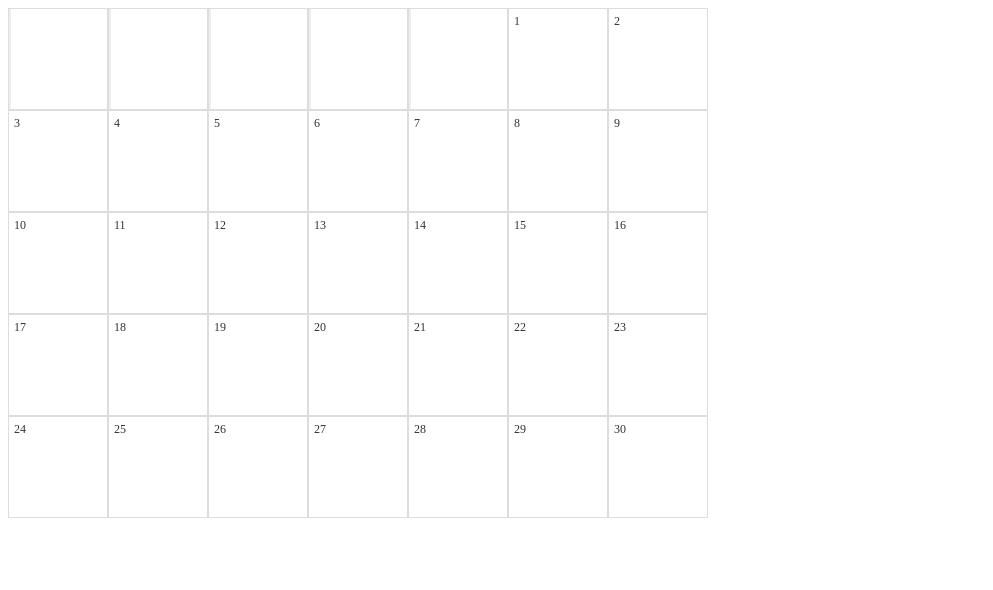
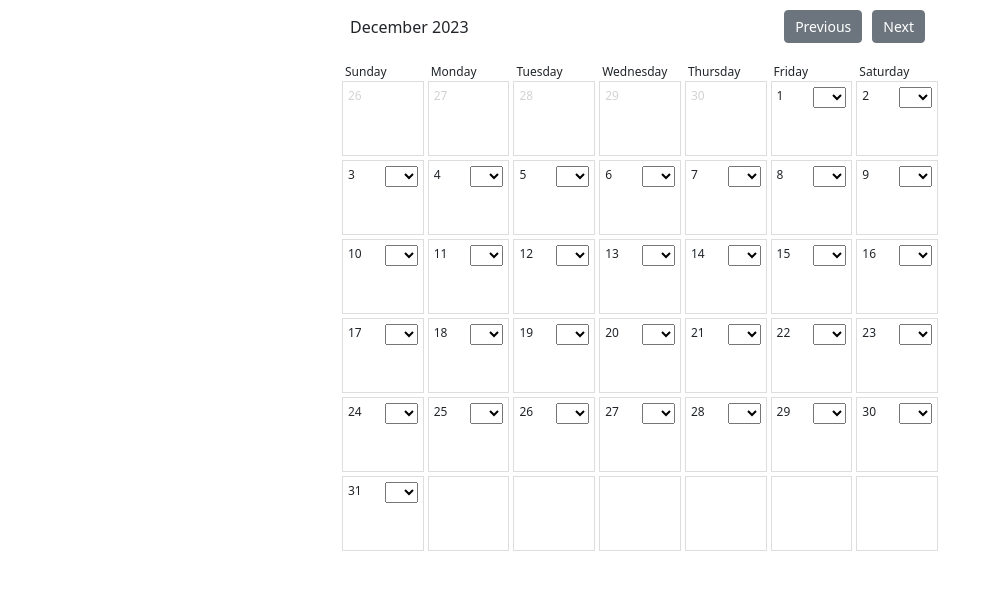
Before and after one commit to allanlevsen/angular-calendar, an Angular app: page / in a window 1280 px wide. Shown: the top 590 px of the page, without its empty margins (0-993 px from the left). Built offline with nearby package versions, Linux system fonts and the light colour scheme.

Commit message:
version2 changes

```diff
--- a/angular.json
+++ b/angular.json
@@ -25,9 +25,13 @@
               "src/assets"
             ],
             "styles": [
+              "node_modules/bootstrap/scss/bootstrap.scss",
+              "node_modules/bootstrap-icons/font/bootstrap-icons.css",
               "src/styles.css"
             ],
-            "scripts": []
+            "scripts": [
+              "node_modules/bootstrap/dist/js/bootstrap.bundle.min.js"
+            ]
           },
           "configurations": {
             "production": {
--- a/package.json
+++ b/package.json
@@ -18,6 +18,8 @@
     "@angular/platform-browser": "^15.0.0",
     "@angular/platform-browser-dynamic": "^15.0.0",
     "@angular/router": "^15.0.0",
+    "bootstrap": "^5.3.2",
+    "bootstrap-icons": "^1.11.2",
     "rxjs": "~7.5.0",
     "tslib": "^2.3.0",
     "zone.js": "~0.12.0"
--- a/src/app/app.module.ts
+++ b/src/app/app.module.ts
@@ -4,7 +4,7 @@ import { BrowserModule } from '@angular/platform-browser';
 import { AppRoutingModule } from './app-routing.module';
 import { AppComponent } from './app.component';
 import { CalendarComponent } from './calendar/calendar.component';
-
+import { FormsModule } from '@angular/forms';
 @NgModule({
   declarations: [
     AppComponent,
@@ -12,7 +12,8 @@ import { CalendarComponent } from './calendar/calendar.component';
   ],
   imports: [
     BrowserModule,
-    AppRoutingModule
+    AppRoutingModule,
+    FormsModule
   ],
   providers: [],
   bootstrap: [AppComponent]
--- a/src/app/calendar/calendar.component.css
+++ b/src/app/calendar/calendar.component.css
@@ -2,38 +2,119 @@
    display: flex;
    flex-wrap: wrap;
    justify-content: center;
-   max-width: 700px; /* Adjust based on your requirement */
+   max-width: 700px;
+ }
+
+ .calendar-container {
+   max-width: 600px;
+   margin: auto;
+ }
+
+ /* .calendar-header {
+   text-align: left;
+   font-size: 16px;
+   margin-bottom: 10px;
+ } */
+ .calendar-header {
+   display: flex;
+   justify-content: space-between;
+   align-items: center;
+   padding: 10px;
+   font-size: 16px;
+   margin-bottom: 10px;
+ }
+
+ .month-year {
+   flex-grow: 1;
+   text-align: left;
+   font-size: 24px;
+ }
+
+ .navigation-buttons {
+   flex-grow: 1;
+   text-align: right;
+ }
+
+ .navigate-btn {
+   padding: 5px 10px;
+   margin: 0 5px;
+   cursor: pointer;
+ }
+
+ .calendar-weekdays {
+   display: flex;
+   justify-content: space-between;
+ }
+
+ .weekday {
+   width: calc(100% / 7);
+   text-align: left ;
+   font-weight: 500;
+   font-size: 12px;
+   margin-left: 5px;
  }
 
  .week {
    display: flex;
    justify-content: space-between;
    width: 100%;
+   margin-bottom: 4px;
  }
 
  .day {
    display: flex;
-   position: relative; /* Set position to relative for absolute positioning of day number */
+   position: relative; /* needed for absolute positioning */
    border: 1px solid #ddd;
    width: calc(100% / 7);
-   height: 100px;
+   height: 75px;
+   margin-left: 2px;
+   margin-right: 2px;
+ }
+
+ .grey-day {
+   color: lightgrey;
  }
 
  .date-value {
+   display: flex;
+   flex-direction: column;
+   align-items: center;
+   justify-content: center;
+   height: 100%;
+   position: relative; /* needed for absolute positioning */
+ }
+
+ .day-number {
    position: absolute;
-   top: 5px; /* Position day number at the top */
-   left: 5px; /* Position day number at the left */
-   font-size: 12px; /* Small font size for the day number */
-   color: #333;
+   top: 5px;
+   left: 5px;
+   font-size: 12px;
+ }
+
+ .schedule-dropdown {
+   position: absolute;
+   top: 5px;
+   right: 5px;
+   font-size: 12px;
  }
 
  .value {
-   font-size: 36px; /* Large font size for the value */
+   font-size: 36px; /* Larger font size for the selected value */
    color: teal;
-   margin-top: 20px; /* Push the value down to center it */
+   position: absolute;
+   top: 50%;
+   left: 50%;
+   transform: translate(-50%, -50%);
  }
 
  .date-disabled {
    background-color: #f8f8f8;
-   border: 1px solid #eee;
+   /* border: 1px solid #eee; */
+   position: relative;
  }
+
+ .cal-nav-button {
+   padding: 5px 10px;
+   margin: 0 5px;
+   cursor: pointer;
+ }
--- a/src/app/calendar/calendar.component.html
+++ b/src/app/calendar/calendar.component.html
@@ -1,13 +1,28 @@
+<div class="calendar-container">
+   <div class="calendar-header">
+     {{ currentMonthName }} {{ year }}
+     <span class="navigation-buttons">
+      <button type="button" class="btn btn-secondary btn-sm cal-nav-button" (click)="goToPreviousMonth()">Previous</button>
+      <button type="button" class="btn btn-secondary btn-sm cal-nav-button" (click)="goToNextMonth()">Next</button>
+    </span>
+   </div>
+   <div class="calendar-weekdays">
+     <div class="weekday" *ngFor="let day of ['Sunday', 'Monday', 'Tuesday', 'Wednesday', 'Thursday', 'Friday', 'Saturday']">{{ day }}</div>
+   </div>
+
 <div class="calendar">
    <div class="week" *ngFor="let week of weeks">
      <div class="day" *ngFor="let day of week">
-       <div *ngIf="day.isCurrentMonth; else disabledDay" class="date-value">
-         {{ day.day }}
-         <div class="value">{{ day.value }}</div>
-       </div>
-       <ng-template #disabledDay>
-         <div class="date-disabled"></div>
-       </ng-template>
+       <!-- This version won't show the leading days...
+         <span class="day-number" *ngIf="day.isCurrentMonth">{{ day.day }}</span> -->
+         <span *ngIf="day.day" class="day-number" [class.grey-day]="!day.isCurrentMonth">{{ day.day }}</span>
+         <select class="schedule-dropdown" *ngIf="day.isCurrentMonth" [(ngModel)]="day.value" (change)="onScheduleChange(day, $event.target)">
+            <option *ngFor="let option of scheduleOptions" [value]="option">{{ option }}</option>
+         </select>
+       <span class="value" *ngIf="day.isCurrentMonth">{{ day.value }}</span>
+       <div class="date-disabled" *ngIf="!day.isCurrentMonth"></div>
      </div>
    </div>
  </div>
+
+ </div>
--- a/src/app/calendar/calendar.component.ts
+++ b/src/app/calendar/calendar.component.ts
@@ -11,46 +11,95 @@ interface CalendarDay {
   value: string | null;
 }
 
-
 @Component({
   selector: 'app-calendar',
   templateUrl: './calendar.component.html',
   styleUrls: ['./calendar.component.css']
 })
-export class CalendarComponent {
-
+export class CalendarComponent implements OnInit {
   @Input() year: number = new Date().getFullYear();
   @Input() month: number = new Date().getMonth() + 1; // JavaScript months are 0-indexed
   weeks: CalendarDay[][] = [];
   dayValues: DayValue[] = []; // This should be provided with the actual values
+  scheduleOptions = ['F', 'S', 'T', 'D', 'H', 'C', 'M', 'L', 'U']; // Options from the image
+  monthNames = ['January', 'February', 'March', 'April', 'May', 'June', 'July', 'August', 'September', 'October', 'November', 'December'];
+  currentMonthName: string;
 
   ngOnInit() {
+    this.updateMonthAndYear();
+    this.generateCalendar();
+  }
+
+  updateMonthAndYear(): void {
+    this.currentMonthName = this.monthNames[this.month - 1];
+  }
+
+  goToPreviousMonth(): void {
+    if (this.month === 1) {
+      this.month = 12;
+      this.year--;
+    } else {
+      this.month--;
+    }
+    this.updateMonthAndYear();
+    this.generateCalendar();
+  }
+
+  goToNextMonth(): void {
+    if (this.month === 12) {
+      this.month = 1;
+      this.year++;
+    } else {
+      this.month++;
+    }
+    this.updateMonthAndYear();
     this.generateCalendar();
   }
 
   generateCalendar(): void {
     const firstDayOfMonth = new Date(this.year, this.month - 1, 1).getDay();
     const numberOfDaysInMonth = new Date(this.year, this.month, 0).getDate();
+    const previousMonth = this.month - 1;
+    const previousYear = previousMonth === 0 ? this.year - 1 : this.year;
+    const previousMonthNumberOfDays = new Date(previousYear, previousMonth, 0).getDate();
 
-    let date = 1; // Start at the first day of the month
+    let date = 1;
+    let previousMonthDate = previousMonthNumberOfDays - firstDayOfMonth + 1;
     this.weeks = [];
 
-    // Create 5 weeks to cover all days of the month
-    for (let i = 0; i < 5; i++) {
+    for (let i = 0; i < 6; i++) { // 6 weeks to cover all possibilities
       const week: CalendarDay[] = [];
 
       for (let j = 0; j < 7; j++) {
-        if ((i === 0 && j < firstDayOfMonth) || date > numberOfDaysInMonth) {
+        if (i === 0 && j < firstDayOfMonth) {
+          week.push({ day: previousMonthDate, isCurrentMonth: false, value: null });
+          previousMonthDate++;
+        } else if (date > numberOfDaysInMonth) {
           week.push({ day: null, isCurrentMonth: false, value: null });
         } else {
-          const dayValue = this.dayValues.find(dv => dv.date.getDate() === date && dv.date.getMonth() + 1 === this.month && dv.date.getFullYear() === this.year);
-          week.push({ day: date, isCurrentMonth: true, value: dayValue ? dayValue.value : null });
+          week.push({ day: date, isCurrentMonth: true, value: null });
           date++;
         }
       }
       this.weeks.push(week);
+      if (date > numberOfDaysInMonth) {
+        break; // Stop creating weeks if we've run out of days in the month
+      }
     }
-
   }
 
+  onScheduleChange(day: CalendarDay, target: EventTarget | null): void {
+    // Ensure that we have an HTMLSelectElement and that the day is part of the current month
+    const selectElement = target as HTMLSelectElement;
+    if (day.day && day.isCurrentMonth && selectElement) {
+      // Update the day's value with the new value from the dropdown
+      const newValue = selectElement.value;
+      const dayValue = this.dayValues.find(dv => dv.date.getDate() === day.day && dv.date.getMonth() + 1 === this.month && dv.date.getFullYear() === this.year);
+      if (dayValue) {
+        dayValue.value = newValue;
+      } else {
+        this.dayValues.push({ date: new Date(this.year, this.month - 1, day.day), value: newValue });
+      }
+    }
+  }
 }
--- a/tsconfig.json
+++ b/tsconfig.json
@@ -5,7 +5,7 @@
     "baseUrl": "./",
     "outDir": "./dist/out-tsc",
     "forceConsistentCasingInFileNames": true,
-    "strict": true,
+    "strict": false,
     "noImplicitOverride": true,
     "noPropertyAccessFromIndexSignature": true,
     "noImplicitReturns": true,
```
Also changed, not shown: 2 other files (tests, documents, lock files or other folders).
